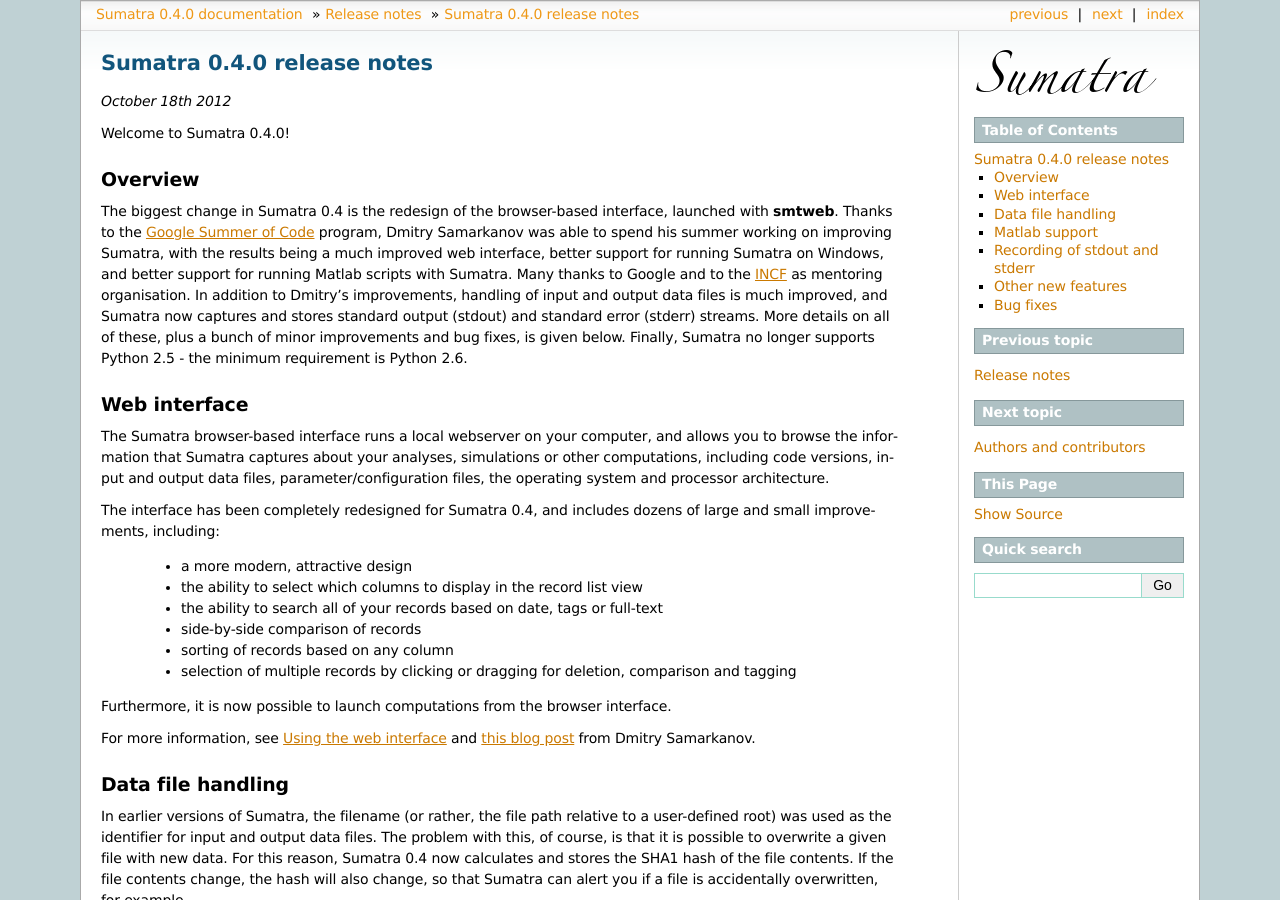
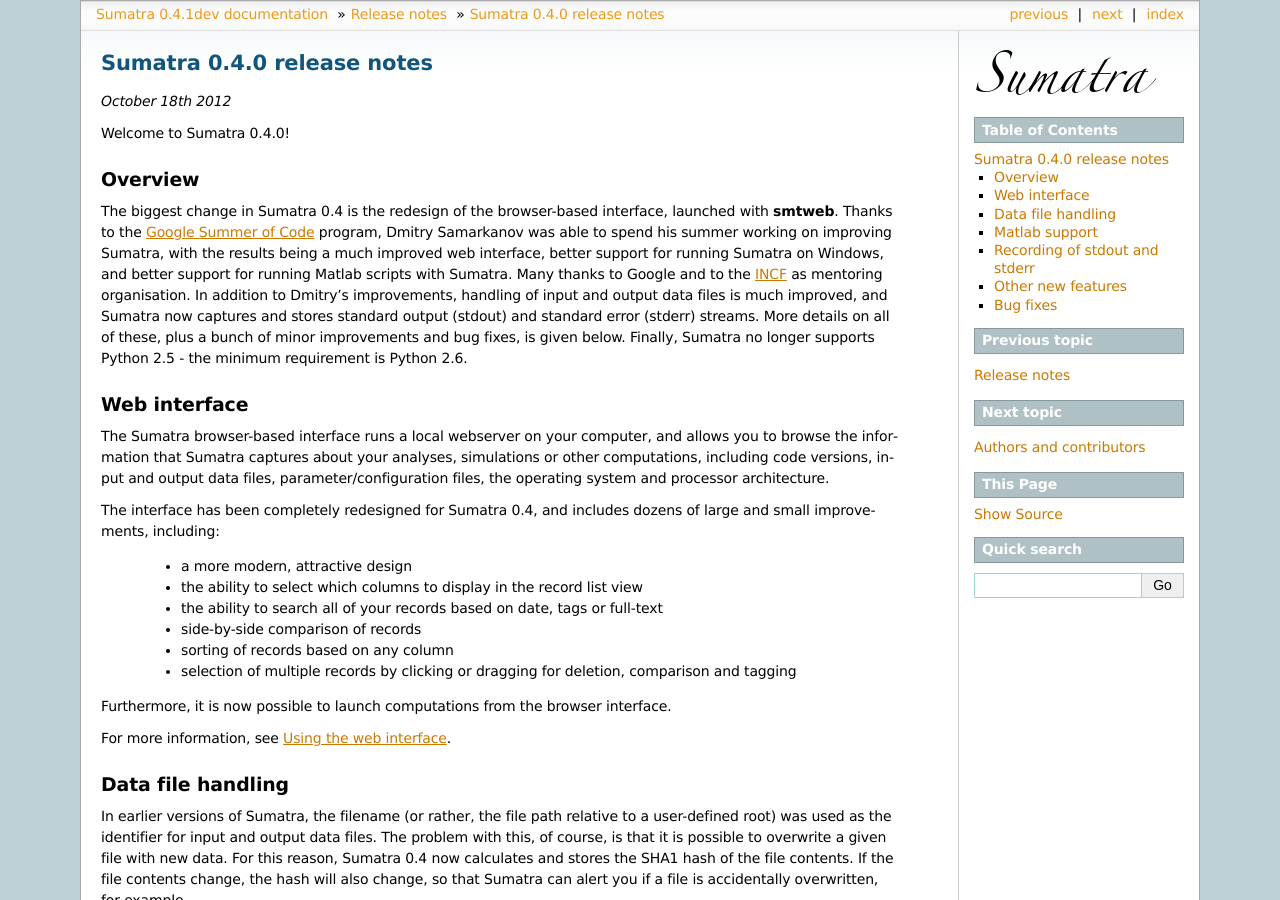
Before and after one commit to open-research/sumatra, a Sphinx documentation site: the page built from doc/releases/0.4.0.txt, in a window 1280 px wide and 900 px high. Built offline with Sphinx 7.4.7, drawn with Linux system fonts in a browser that asks for light colours; pages that are not in the unit, such as notebooks, are missing from menus; some of the changed text lies outside the part shown.

Commit message:
Bumped version numbers on 0.4 branch

```diff
--- a/doc/conf.py
+++ b/doc/conf.py
@@ -47,7 +47,7 @@
 # The short X.Y version.
 version = '0.4'
 # The full version, including alpha/beta/rc tags.
-release = '0.4.0'
+release = '0.4.1dev'
 
 # The language for content autogenerated by Sphinx. Refer to documentation
 # for a list of supported languages.
--- a/doc/releases/0.4.0.txt
+++ b/doc/releases/0.4.0.txt
@@ -44,8 +44,7 @@
 
 Furthermore, it is now possible to launch computations from the browser interface.
 
-For more information, see :doc:`../web_interface` and `this blog post`_ from Dmitry
-Samarkanov.
+For more information, see :doc:`../web_interface`.
 
 
 Data file handling
@@ -115,6 +114,5 @@
 
 .. _`Google Summer of Code`: http://www.google-melange.com/gsoc/homepage/google/gsoc2012
 .. _INCF: http://www.incf.org
-.. _`this blog post`: http://samarkanov.com/blog/xxx
 .. _reStructuredText: docutils.sourceforge.net/rst.html
 .. _`whole bunch of bugs`: https://neuralensemble.org/trac/sumatra/query?status=closed&group=resolution&milestone=0.4
--- a/setup.py
+++ b/setup.py
@@ -47,7 +47,7 @@
     license = "CeCILL http://www.cecill.info",
     keywords = "computational science neuroscience simulation analysis project-management",
     url = "http://neuralensemble.org/sumatra/",
-    classifiers = ['Development Status :: 3 - Alpha',
+    classifiers = ['Development Status :: 4 - Beta',
                    'Environment :: Console',
                    'Environment :: Web Environment',
                    'Intended Audience :: Science/Research',
@@ -55,7 +55,6 @@
                    'Natural Language :: English',
                    'Operating System :: OS Independent',
                    'Programming Language :: Python',
-                   'Programming Language :: Python :: 2.5',
                    'Programming Language :: Python :: 2.6',
                    'Programming Language :: Python :: 2.7',
                    'Topic :: Scientific/Engineering'],
--- a/src/__init__.py
+++ b/src/__init__.py
@@ -2,4 +2,4 @@
            'programs', 'projects', 'records', 'recordstore', 'versioncontrol',
            'dependency_finder', 'external', 'web', 'decorators']
 
-__version__ = "0.4.0"
+__version__ = "0.4.1dev"
```
